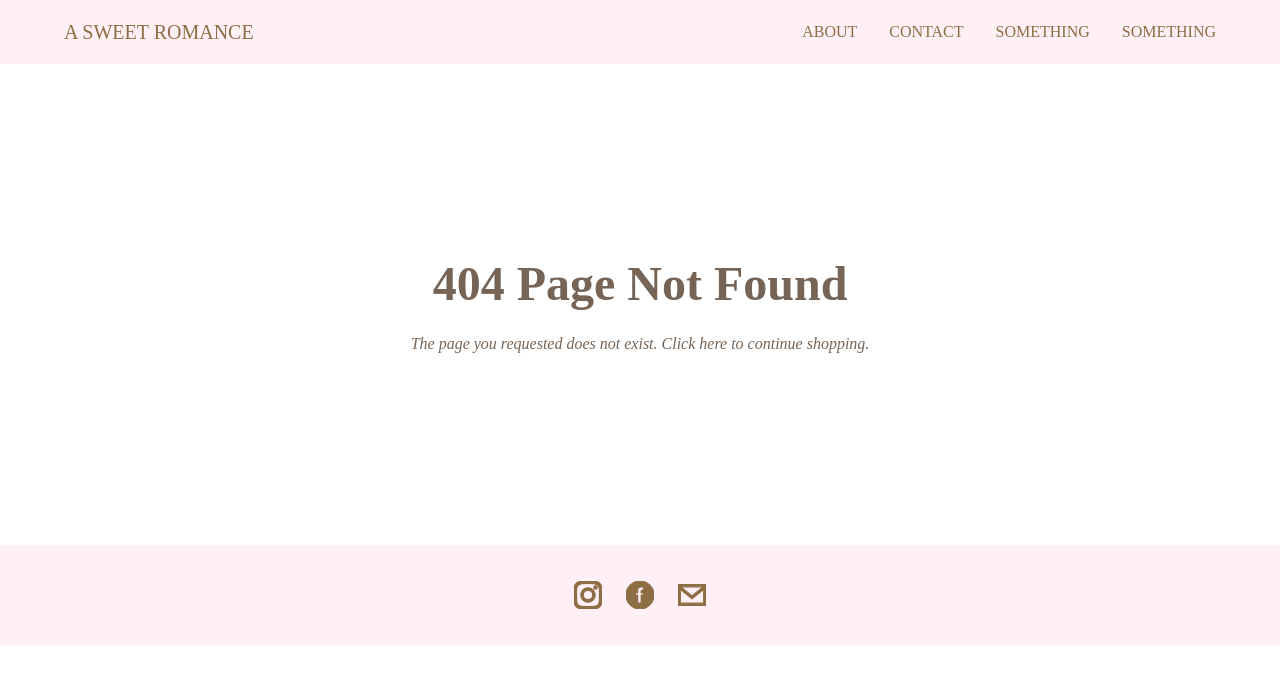
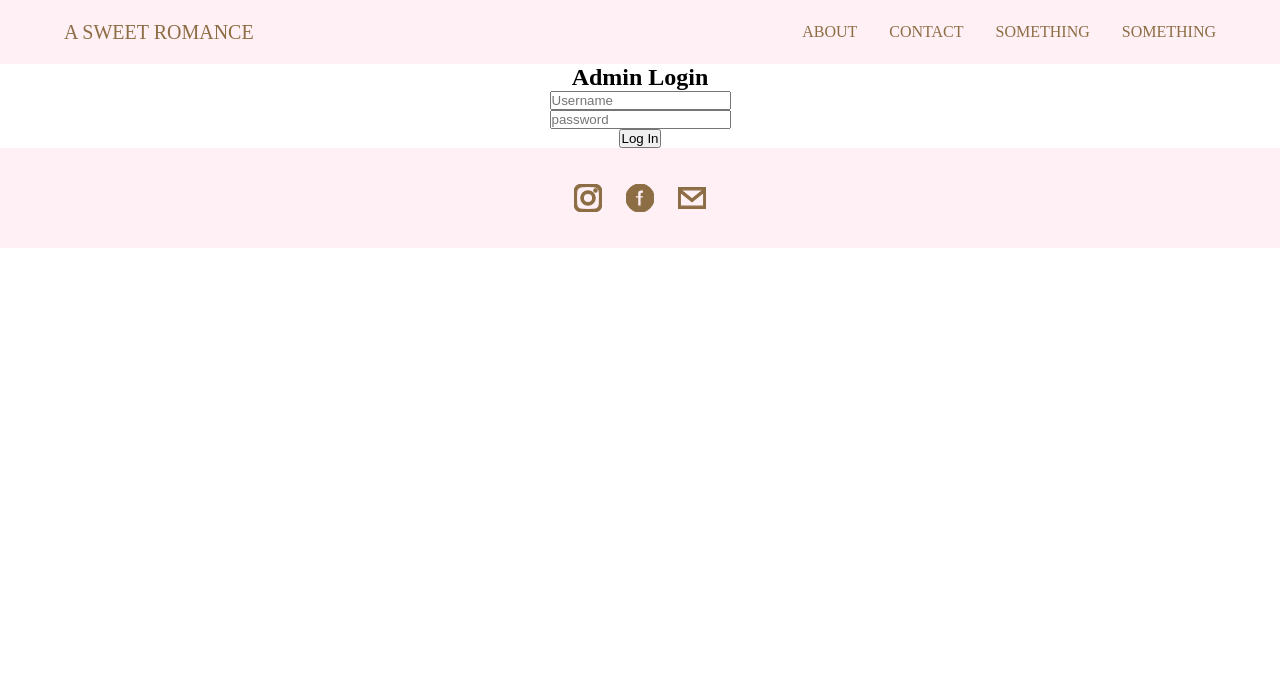
Before and after one commit to Smoopfrog/asweetromance, a React (Create React App) app: page /admin in a window 1280 px wide. Before the commit this address had no page. Shown: the top 684 px of the page. Built offline with nearby package versions, Linux system fonts and the light colour scheme.

Commit message:
create AdminPage login component and basic styling

```diff
--- a/src/App.js
+++ b/src/App.js
@@ -5,6 +5,7 @@ import HomePage from "./Components/HomePage/HomePage";
 import { Route, Routes } from "react-router-dom";
 import ContactPage from "./Components/ContactPage/ContactPage";
 import ErrorPage from "./Components/ErrorPage";
+import AdminPage from "./Components/AdminPage";
 
 function App() {
   return (
@@ -14,7 +15,9 @@ function App() {
         <Route path="/" element={<HomePage />} />
         <Route path="/about" element={<AboutPage />} />
         <Route path="/contact" element={<ContactPage />} />
+        <Route path="/admin" element={<AdminPage />} />
         <Route path="*" element={<ErrorPage />} />
+
       </Routes>
       <Footer />
     </div>
--- /dev/null
+++ b/src/Components/AdminPage.jsx
@@ -0,0 +1,14 @@
+import "../Styles/AdminPage.css"
+
+const AdminPage = () => {
+  return (
+    <section className="admin-page">
+      <h1>Admin Login</h1>
+      <input placeholder="Username" />
+      <input placeholder="password" type="password" />
+      <button>Log In</button>
+    </section>
+  );
+};
+
+export default AdminPage;
--- /dev/null
+++ b/src/Styles/AdminPage.css
@@ -0,0 +1,6 @@
+.admin-page {
+  display: flex;
+  flex-direction: column;
+  justify-content: center;
+  align-items: center;
+}/*# sourceMappingURL=AdminPage.css.map */
--- /dev/null
+++ b/src/Styles/AdminPage.scss
@@ -0,0 +1,6 @@
+.admin-page {
+  display: flex;
+  flex-direction: column;
+  justify-content: center;
+  align-items: center;
+}
```
Also changed, not shown: 1 other file (tests, documents, lock files or other folders).
